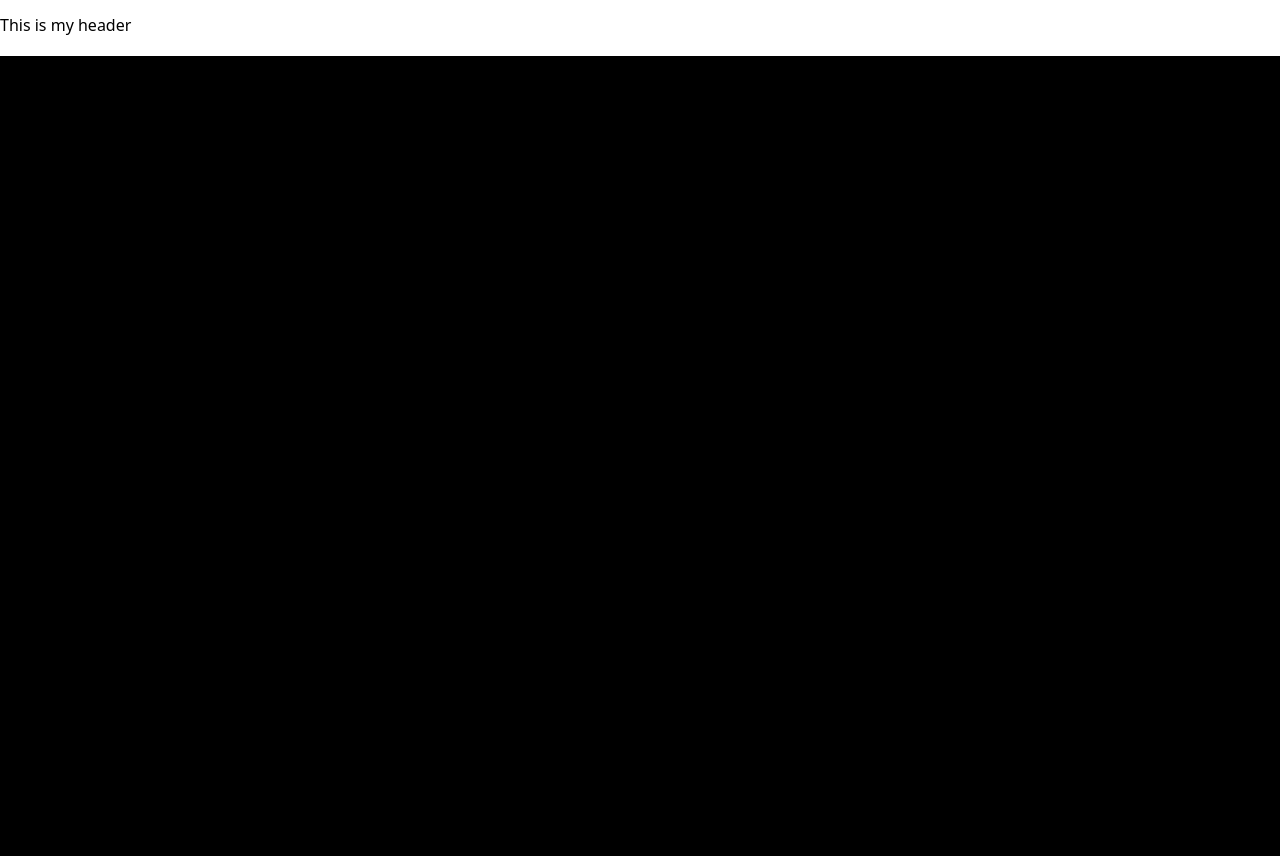
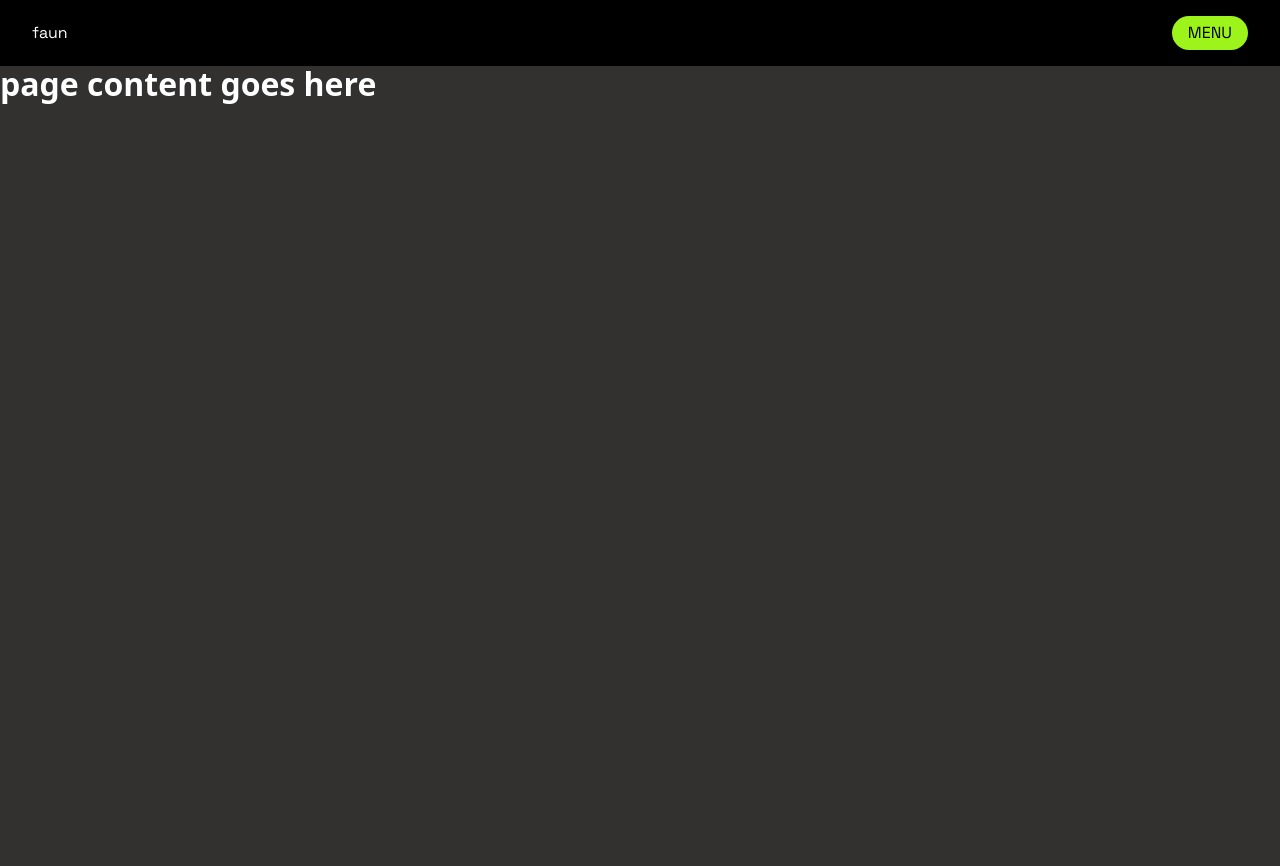
Before and after one commit to faun3/animated-landing-menu, a SvelteKit app: page /test-route in a window 1280 px wide. Built offline with nearby package versions, Linux system fonts and the light colour scheme.

Commit message:
styling and stuff

```diff
--- a/src/global.css
+++ b/src/global.css
@@ -5,6 +5,7 @@
  * Do NOT use SRI with dynamically generated files! More information: https://www.jsdelivr.com/using-sri-with-dynamic-files
  */
 /*! modern-normalize v2.0.0 | MIT License | https://github.com/sindresorhus/modern-normalize */
+@import url("https://fonts.googleapis.com/css2?family=Space+Grotesk:wght@300;400;500;600;700&display=swap");
 *,
 ::after,
 ::before {
@@ -18,7 +19,14 @@ html {
   -moz-tab-size: 4;
   tab-size: 4;
 }
-body {
+body,
+h1,
+h2,
+h3,
+h4,
+h5,
+h6,
+p {
   margin: 0;
 }
 hr {
--- a/src/routes/+layout.svelte
+++ b/src/routes/+layout.svelte
@@ -1,10 +1,11 @@
 <script>
   import "../global.css";
+  import Header from "./Header.svelte";
 </script>
 
-<header>
-  <p>This is my header</p>
-</header>
 <div>
-  <slot />
+  <Header />
+  <main>
+    <slot />
+  </main>
 </div>
--- a/src/routes/+page.svelte
+++ b/src/routes/+page.svelte
@@ -1,3 +1 @@
-<div>
-  <h1>Root</h1>
-</div>
+<p>Root</p>
--- /dev/null
+++ b/src/routes/Header.svelte
@@ -0,0 +1,30 @@
+<script>
+  import gsap from "gsap";
+</script>
+
+<nav class="navbar">
+  <span class="">faun</span>
+  <button class="expanding-menu">menu</button>
+</nav>
+
+<style lang="scss">
+  .navbar {
+    font-family: "Space Grotesk", sans-serif;
+    display: flex;
+    justify-content: space-between;
+    padding: 1rem 2rem;
+    align-items: center;
+    min-height: 2rem;
+    background-color: black;
+    color: white;
+  }
+
+  .expanding-menu {
+    border: none;
+    background-color: rgb(157, 244, 26);
+    color: black;
+    border-radius: 999px;
+    padding: 0.5em 1em;
+    text-transform: uppercase;
+  }
+</style>
--- a/src/routes/test-route/+page.svelte
+++ b/src/routes/test-route/+page.svelte
@@ -1,11 +1,15 @@
 <div class="screen">
-  <h1>wow</h1>
+  <h1>page content goes here</h1>
 </div>
 
 <style lang="scss">
   .screen {
-    background-color: black;
+    background-color: rgb(51, 48, 48);
     width: 100vw;
     min-height: 100vh;
   }
+
+  h1 {
+    color: white;
+  }
 </style>
```
